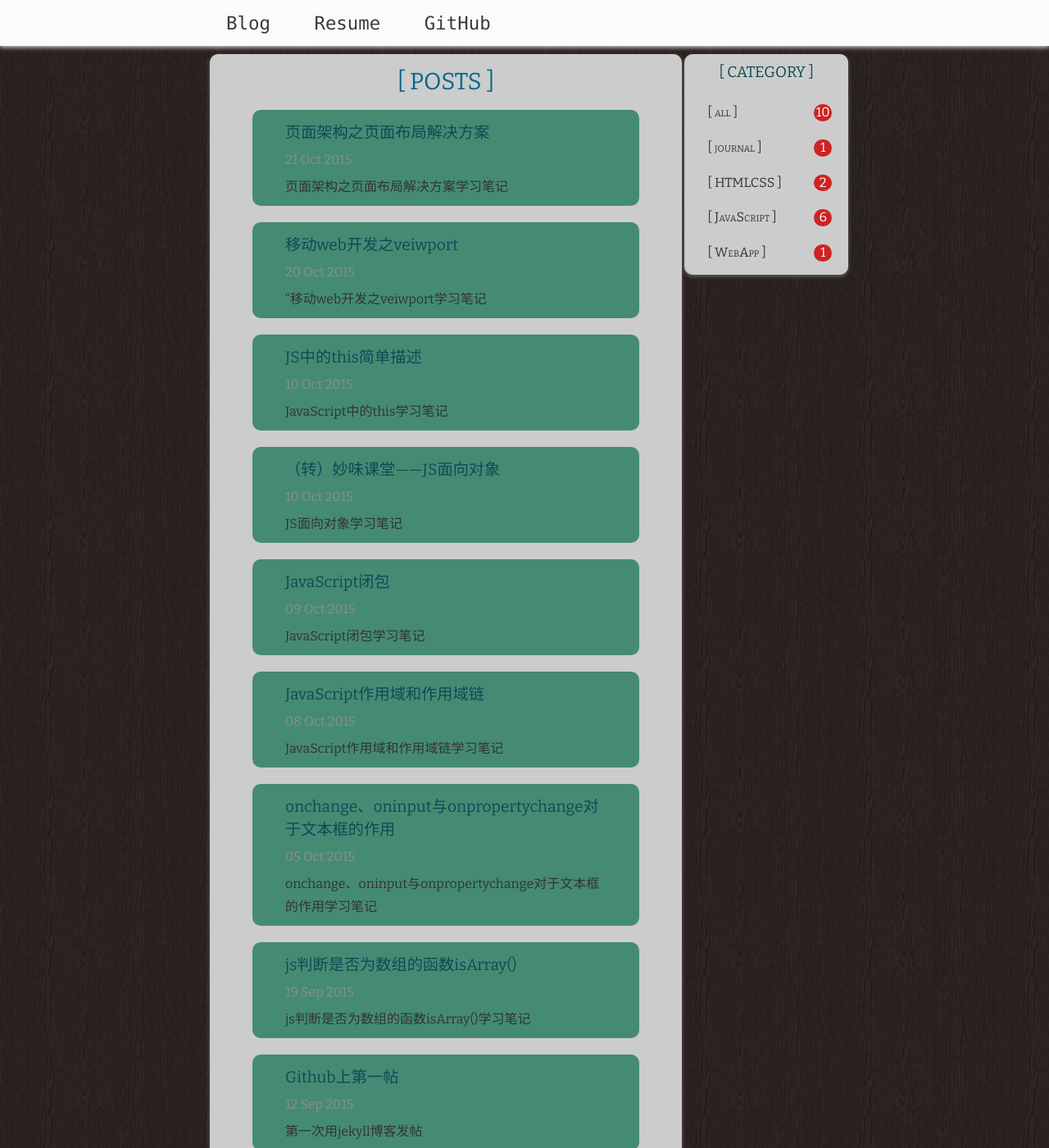
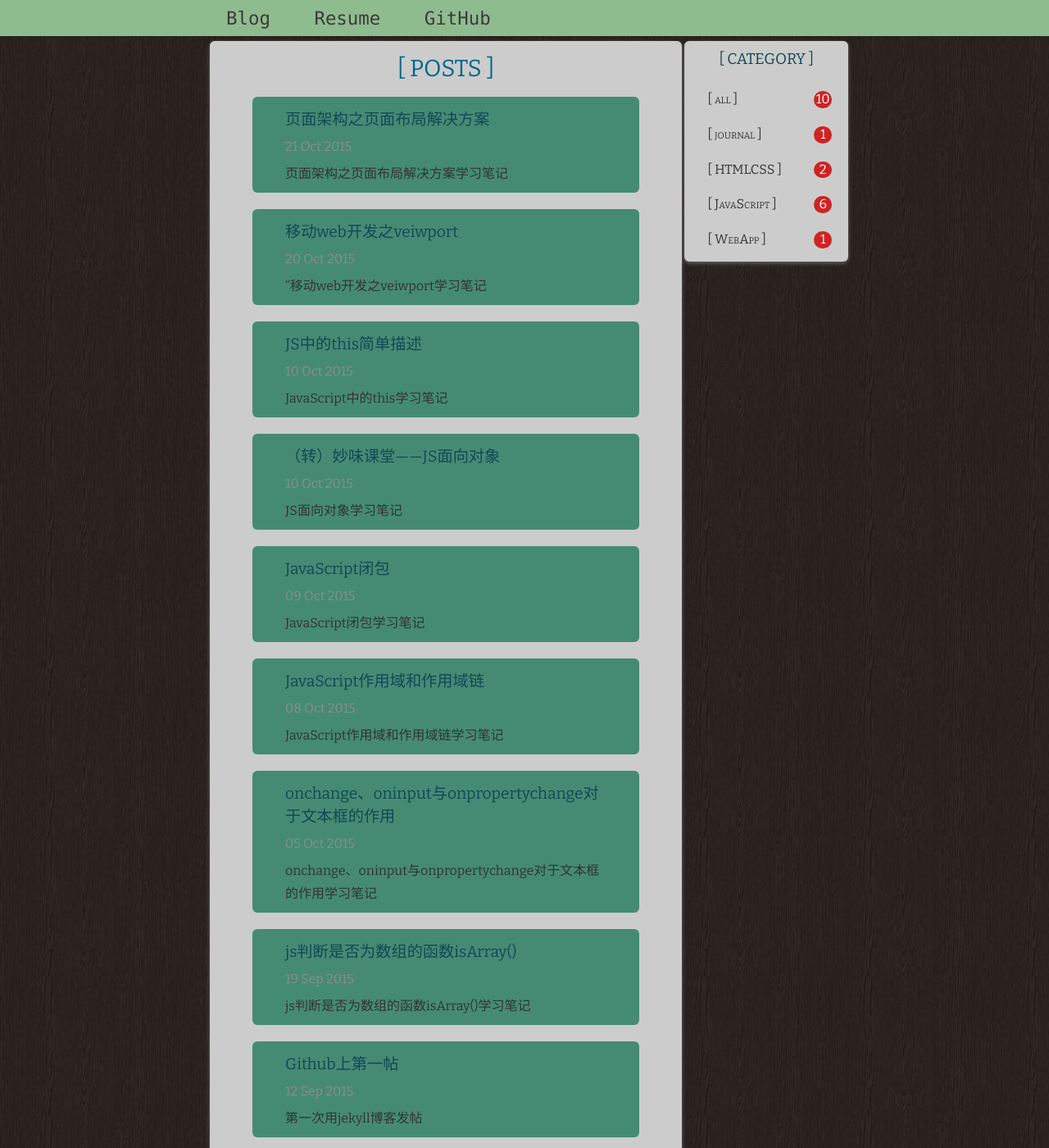
Before and after one commit to radenrecha/radenrecha.github.io, a Jekyll site: the page built from index.html, in a window 1280 px wide and 1400 px high. Shown: the whole window at 82% size. Built offline with Jekyll 4.4.1, drawn with Linux system fonts in a browser that asks for light colours; the list of posts is cut into pages by our own code; a style sheet for code colours, icons or effects is not loaded.

Commit message:
main.css

```diff
--- a/statics/css/main.css
+++ b/statics/css/main.css
@@ -50,6 +50,7 @@ li{
     article
 */
 article{
+    margin-top: 40px;
     vertical-align: top;
     height: 100%;
     white-space: normal;
@@ -57,7 +58,7 @@ article{
     display: inline-block;
     position: relative;
     background: #ccc;
-    border-radius: 10px;
+    border-radius: 6px;
     box-shadow: 0 2px 5px #666;
 }
 article .container {
@@ -138,10 +139,10 @@ section {
 .paginator a{
     margin: 0 15px;
     font-weight: 600;
-    color:#9F79EE!important;
+    color:#9d6212!important;
 }
 .paginator a:hover{
-    color:#9400D3!important;
+    color:#9d6212!important;
 }
 
 
@@ -153,13 +154,16 @@ article ul{
     margin-top: 20px;
 
 }
+article img{
+    max-width:100%;
+}
 ul.posts li {
     list-style: none;
     margin: 0 2em 20px;
     display: block;
-    background: #458B74;
+    background: #458b74;
     padding:4px 40px;
-    border-radius: 10px;
+    border-radius: 6px;
     -webkit-transition: all .3s linear;
     -o-transition: all .3s linear;
     transition: all .3s linear;
@@ -199,30 +203,26 @@ ul.posts p {
 
 /* header */
 header{
+    position: fixed;
+    top:0;
+    left:0;
+    right:0;
     font-family: "Consolas",'Georgia','Microsoft YaHei',sans-serif;
-    background:#fbfbfb;
+    background:#8FBC8F;
     font-size: 1.4em;
-    box-shadow: 0 2px 5px #ccc;
-    height: 100%;
+    height: 44px;
+    z-index:10;
 }
+
 #nav li, #nav li a{
   display: inline-block;
-  padding: 7px 10px;
-  border-radius: 10px;
+  padding: 4px 10px;
+  border-radius: 4px;
   text-decoration: none;
   color: #3b3b3b;
 }
 #nav li a:hover{
   background: #eee;
-}
-#nav{
-  background: none;
-}
-#nav .active{
-  background: #eee;
-}
-.toggle-btn{
-  display: none;
 }
 
 
@@ -232,8 +232,7 @@ footer{
   height: 100%;
   display: block;
   padding: 2px 0;
-  background:#fbfbfb;
-  box-shadow: 0 -2px 5px #ccc;
+  color:#fff;
 }
 .footer-container{
     width:50%;
@@ -243,9 +242,10 @@ footer{
 
 /*gategory*/
 .category-menu{
+    margin-top: 40px;
     min-width: 200px;
     display: inline-block;
-    border-radius: 10px;
+    border-radius: 6px;
     background: #ccc;
     box-shadow: 0 2px 5px #666;
     color: #333;
@@ -296,7 +296,6 @@ footer{
 }
 
 
-
 /*catalog*/
 
 /* weixin */
@@ -345,77 +344,6 @@ footer{
     font-weight: 600;
     border-bottom: 5px solid #CE2323;
 }
-/*.ds-thread{
-     margin-bottom: 40px;
-     border-radius: 5px;
- }
-
- .ds-thread .ds-sync,.ds-meta{
-     display: none;
- }
-
- .ds-thread .ds-comments-tab-duoshuo{
-     border: none;
-     background: none;
- }
-
- .ds-thread .ds-avatar img {
-     margin-top: 12%;
-     margin-left: 6%;
-     width: 60px;
-     height: 60px;
-     border-radius: 40px;
-     border: 6px solid #FFF;
-     box-shadow: 3px 2px 1px #CE2323;
- }
-
- .ds-post-self .ds-avatar img {
-     margin-top: 12%;
-     margin-left: 20%;
- }
-
- .ds-comment-body .ds-comment-header{
-     padding-top: 6px;
- }
- .ds-comment-body .ds-comment-footer{
-     padding-top: 15px;
-     margin-left: -100px;
-     text-align: right;
- }
-
- .ds-thread .ds-comment-body{
-     padding: 20px 0 20px 110px;
- }
-
- .ds-thread .ds-replybox{
-     padding: 20px 0 20px 100px;
-     margin: 10px;
-     box-shadow: 2px 2px 5px #000;
- }
-
- .ds-replybox .ds-post-button{
-     margin-right: 20px;
-     width: 80px;
-     background-color: #555;
- }
-
- .ds-replybox .ds-post-button:hover{
-     margin-right: 20px;
-     width: 80px;
-     background-color: #CE2323;
- }
-
- .ds-thread .ds-comment-body{
-     box-shadow: 2px 2px 5px #000;
- }
-
- .ds-replybox .ds-textarea-wrapper{
-     height: 70px;
- }
- .ds-replybox .ds-textarea-wrapper,.ds-post-options{
-     border: none;
-     background: none;
- }*/
 
 /* 回到顶部 */
  #returnTop {
@@ -449,9 +377,10 @@ footer{
     display: none;
 }
 .catalog-menu{
+    margin-top: 40px;
     min-width: 240px;
     display: inline-block;
-    border-radius: 10px;
+    border-radius: 6px;
     background: #ccc;
     box-shadow: 0 2px 5px #666;
     color: #333;
@@ -543,63 +472,4 @@ footer{
     header{
         height: 50px;
     }
-
-    /* 切换按钮 */
-    .toggle-btn{
-        display: inline-block;
-        font-size: 25px;
-        text-decoration: none;
-        background: #000;
-        color: #fff;
-        padding: 7px 10px;
-        position: absolute;
-        left: 100px;
-        top: 4px;
-    }
-
-    /* 隐藏关闭按钮 */
-    #nav .close{
-        display: none;
-    }
-
-    /* 导航为目标状态的时候显示关闭按钮 */
-    #nav:target .close{
-        display: inline-block;
-    }
-
-    /* 初始隐藏导航 */
-    #nav{
-        display: none;
-    }
-
-    /* 导航为目标状态时的样式 */
-    #nav:target{
-        display: block;
-        z-index: 100;
-        position: absolute;
-        top: 0px;
-        padding-top: 70px;
-        width: 100%;
-    }
-    /* 目标状态下的导航的 ul 标签 */
-    #nav:target ul{
-        background: #000;
-
-    }
-    /* 目标状态下的导航的 li 与 a */
-    #nav:target li, #nav:target li a{
-        display: block;
-        color: #eee;
-        text-align: left;
-    }
-    /* 目标状态下的导航的列表下的 a 标签的悬停样式 */
-    #nav:target li a:hover{
-        background: #3b3b3b;
-    }
-    /* 目标状态下导航的激活状态的样式 */
-    #nav:target .active{
-        background: #272727;
-    }
-
-
 }
```
